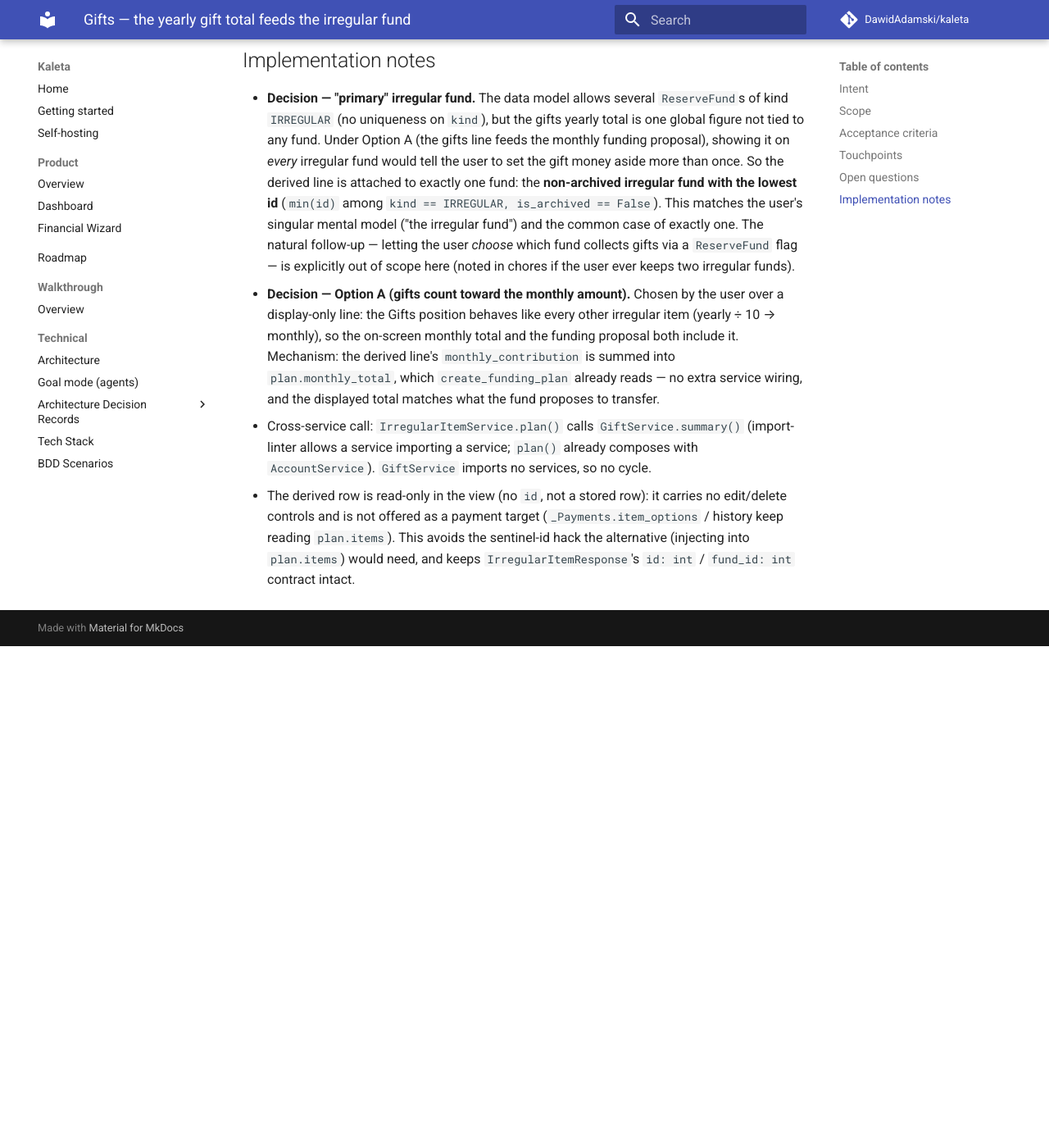
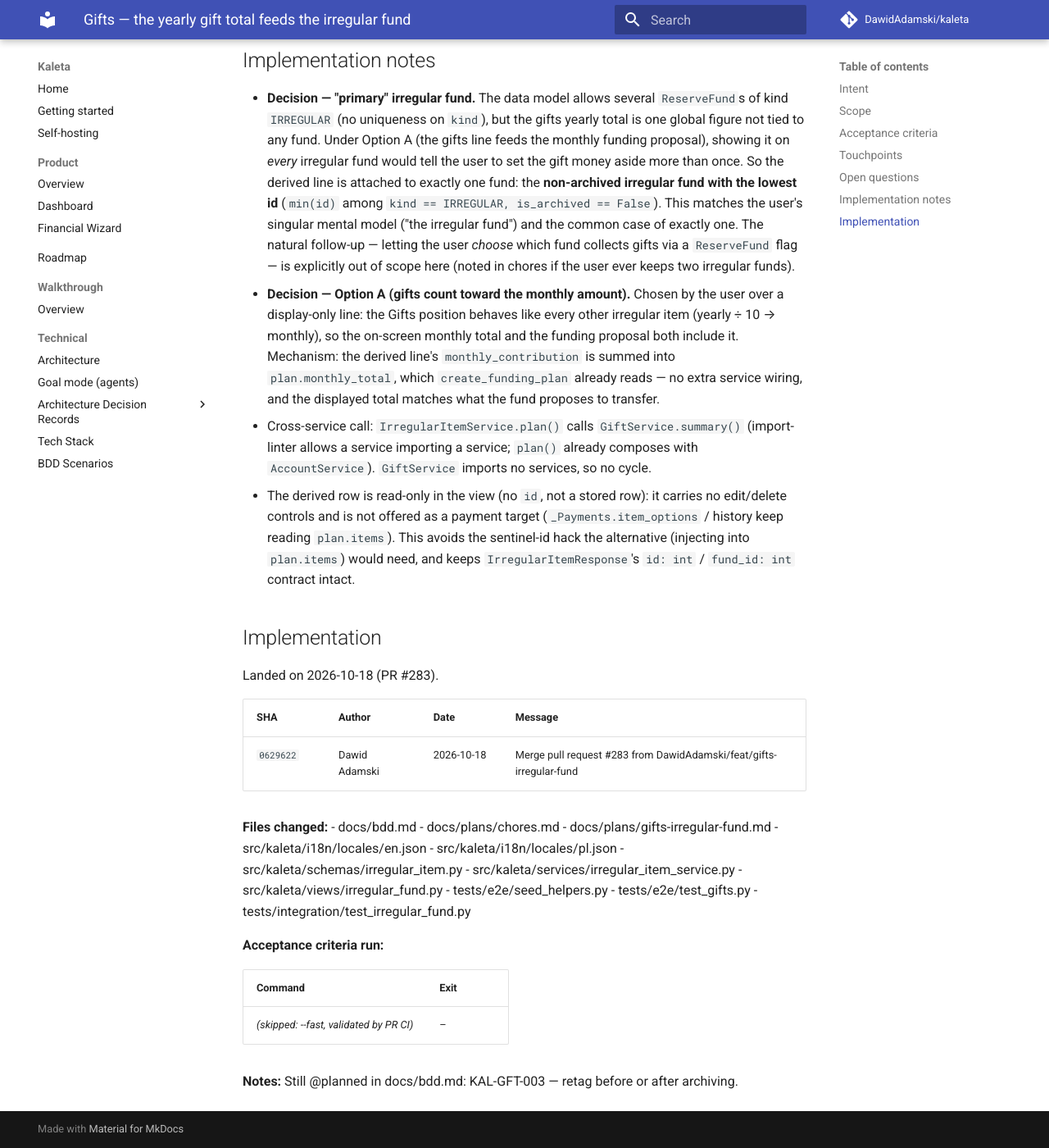
Before and after one commit to DawidAdamski/kaleta, an MkDocs documentation site: the page built from docs/plans/archive/gifts-irregular-fund.md, in a window 1280 px wide and 1400 px high, scrolled down 2466 px. Shown: the whole window at 82% size. Built offline with MkDocs 1.6.1 and Material for MkDocs 9.7.7, drawn with Linux system fonts in a browser that asks for light colours; comment, search, counter and statistics services are not loaded; before the commit the page ends 3254 px from its top, so only the background shows below that.

Commit message:
docs(plans): archive gifts-irregular-fund (#283)
Co-Authored-By: Claude Opus 4.8 <noreply@anthropic.com>

```diff
--- a/docs/plans/gifts-irregular-fund.md
+++ b/docs/plans/archive/gifts-irregular-fund.md
@@ -3,8 +3,9 @@ plan_id: gifts-irregular-fund
 title: Gifts — the yearly gift total feeds the irregular fund
 area: services + views (gifts, irregular fund)
 effort: small
-status: in-progress
-roadmap_ref: ../roadmap.md
+status: archived
+archived_at: 2026-10-18
+roadmap_ref: ../../roadmap.md
 ---
 
 # Gifts — the yearly gift total feeds the irregular fund
@@ -126,3 +127,32 @@ contribution 350.00 ÷ 10 = 35.00).
   (`_Payments.item_options` / history keep reading `plan.items`). This avoids
   the sentinel-id hack the alternative (injecting into `plan.items`) would need,
   and keeps `IrregularItemResponse`'s `id: int` / `fund_id: int` contract intact.
+
+## Implementation
+
+Landed on 2026-10-18 (PR #283).
+
+| SHA | Author | Date | Message |
+|---|---|---|---|
+| `0629622` | Dawid Adamski | 2026-10-18 | Merge pull request #283 from DawidAdamski/feat/gifts-irregular-fund |
+
+**Files changed:**
+- docs/bdd.md
+- docs/plans/chores.md
+- docs/plans/gifts-irregular-fund.md
+- src/kaleta/i18n/locales/en.json
+- src/kaleta/i18n/locales/pl.json
+- src/kaleta/schemas/irregular_item.py
+- src/kaleta/services/irregular_item_service.py
+- src/kaleta/views/irregular_fund.py
+- tests/e2e/seed_helpers.py
+- tests/e2e/test_gifts.py
+- tests/integration/test_irregular_fund.py
+
+**Acceptance criteria run:**
+
+| Command | Exit |
+|---|---|
+| _(skipped: --fast, validated by PR CI)_ | – |
+
+**Notes:** Still @planned in docs/bdd.md: KAL-GFT-003 — retag before or after archiving.
```
